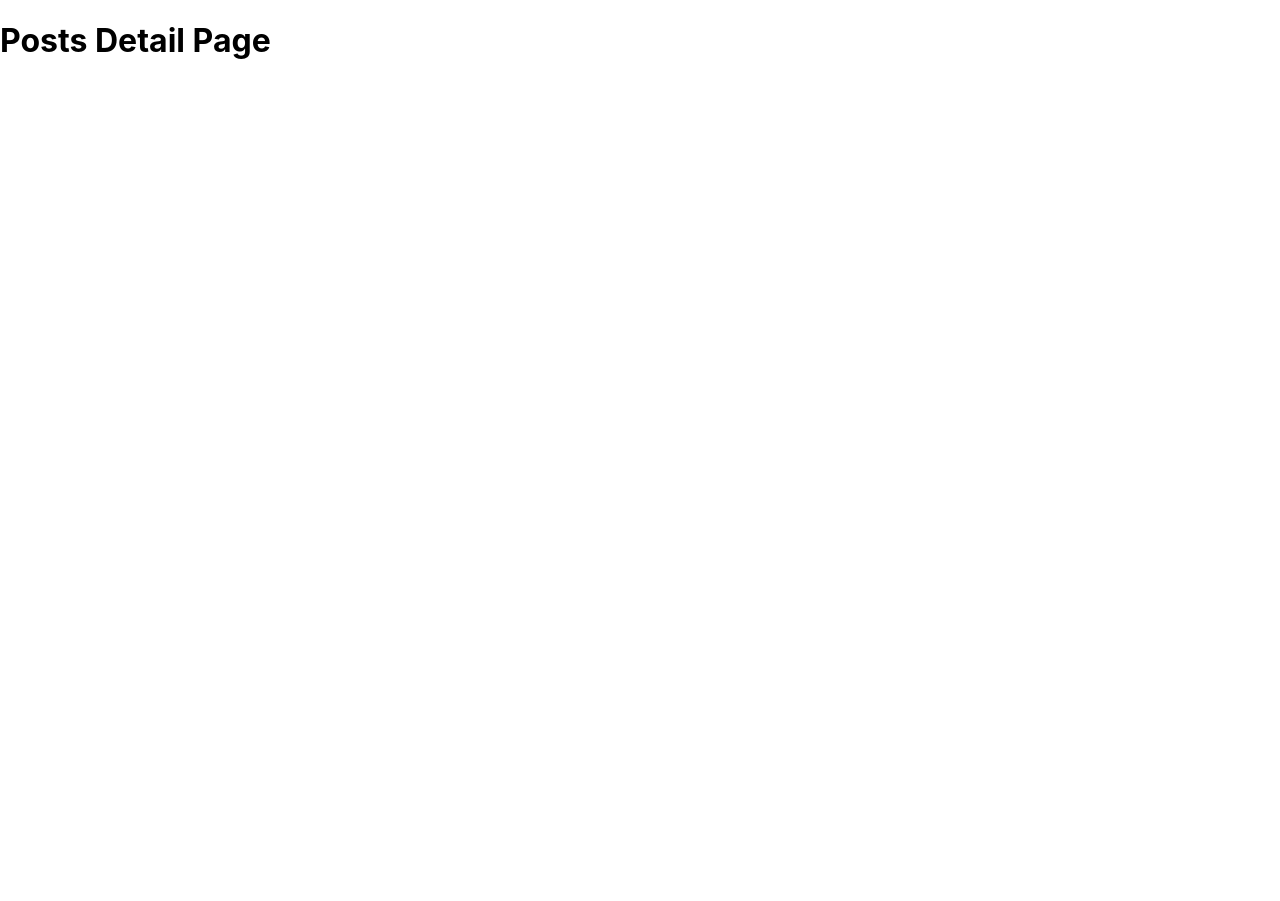
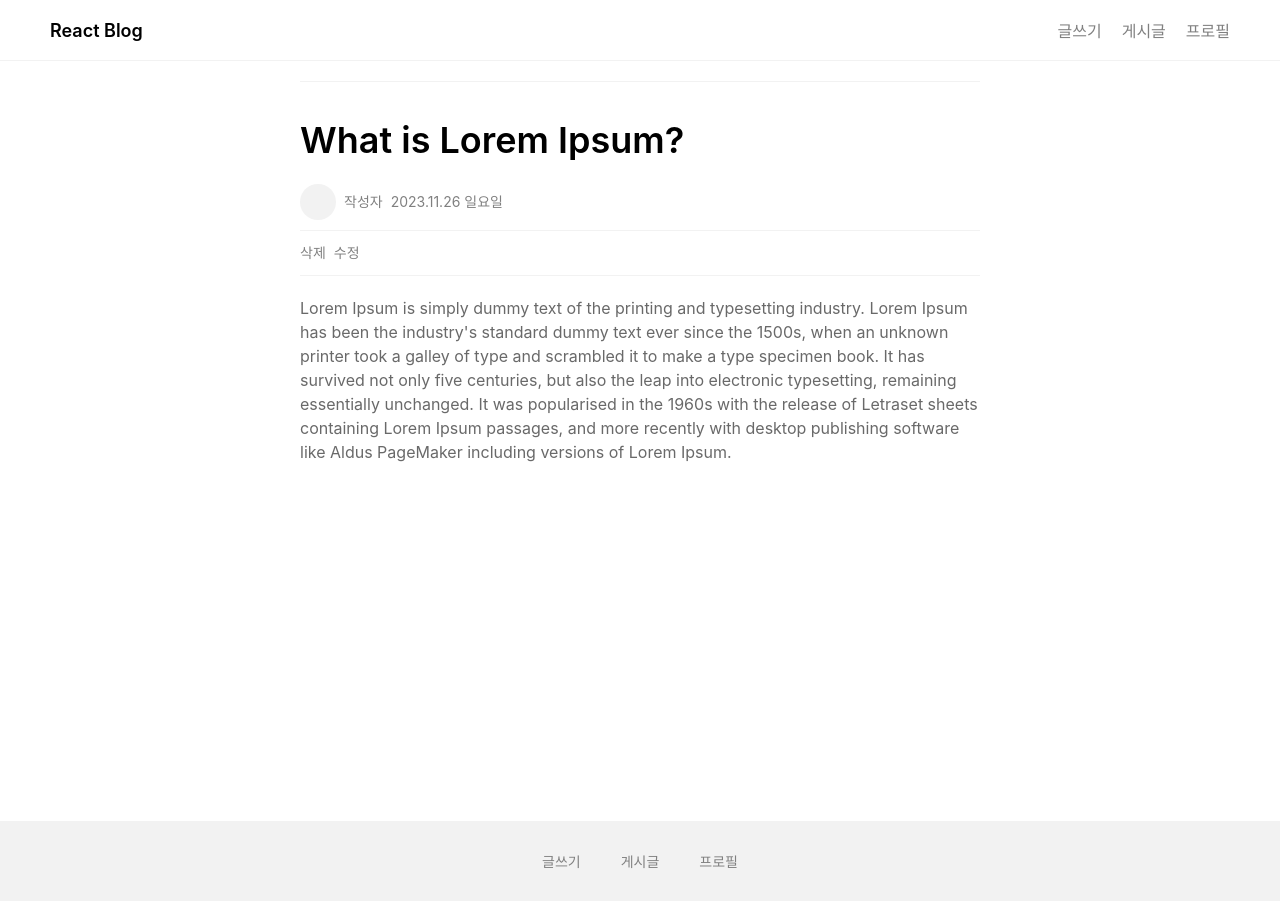
Before and after one commit to kidohy15/react-blog-app, a React (Create React App) app: page /posts/0 in a window 1280 px wide. Before the commit the page ends 800 px from the top, so only its background shows below. Built offline with nearby package versions, Linux system fonts and the light colour scheme.

Commit message:
프로필 페이지, 상세 페이지 컴포넌트 생성

```diff
--- /dev/null
+++ b/src/components/Footer.tsx
@@ -0,0 +1,11 @@
+import { Link } from "react-router-dom";
+
+export default function Footer() {
+  return (
+    <footer>
+      <Link to="/posts/new">글쓰기</Link>
+      <Link to="/posts">게시글</Link>
+      <Link to="/profile">프로필</Link>
+    </footer>
+  );
+}
--- /dev/null
+++ b/src/components/Header.tsx
@@ -0,0 +1,16 @@
+import { Link } from "react-router-dom";
+
+export default function Header() {
+  return (
+    <header className="header">
+      <Link to="/" className="header__logo">
+        React Blog
+      </Link>
+      <div>
+        <Link to="/posts/new">글쓰기</Link>
+        <Link to="/posts">게시글</Link>
+        <Link to="/profile">프로필</Link>
+      </div>
+    </header>
+  );
+}
--- /dev/null
+++ b/src/components/PostDetail.tsx
@@ -0,0 +1,25 @@
+export default function PostDetail() {
+  return (
+    <>
+      <div className="post__detail">
+        <div className="post__box">
+          <div className="post__title">
+            What is Lorem Ipsum?
+          </div>
+          <div className="post__profile-box">
+            <div className="post__profile"></div>
+            <div className="post__author-name">작성자</div>
+            <div className="post__date">2023.11.26 일요일</div>
+          </div>
+          <div className="post__utils-box">
+            <div className="post__delete">삭제</div>
+            <div className="post__edit">수정</div>
+          </div>
+          <div className="post__text">
+            Lorem Ipsum is simply dummy text of the printing and typesetting industry. Lorem Ipsum has been the industry's standard dummy text ever since the 1500s, when an unknown printer took a galley of type and scrambled it to make a type specimen book. It has survived not only five centuries, but also the leap into electronic typesetting, remaining essentially unchanged. It was popularised in the 1960s with the release of Letraset sheets containing Lorem Ipsum passages, and more recently with desktop publishing software like Aldus PageMaker including versions of Lorem Ipsum.
+          </div>
+        </div>
+      </div>
+    </>
+  );
+}
--- /dev/null
+++ b/src/components/PostList.tsx
@@ -0,0 +1,41 @@
+import { Link } from "react-router-dom";
+
+interface PostListProps {
+  hasNavigation?: boolean;
+}
+
+export default function PostList({ hasNavigation = true }: PostListProps) {
+  return (
+    <>
+      { hasNavigation && (
+        <div className="post__navigation">
+          <div className="post__navigation--active">전체</div>
+          <div>나의 글</div>
+        </div>
+      )}
+      <div className="post__list">
+        {[...Array(10)].map((e, index) => (
+          <div key={index} className="post__box">
+            <Link to={`/posts/${index}`}>
+              <div className="post__profile-box">
+                <div className="post__profile"></div>
+                <div className="post__author-name">작성자</div>
+                <div className="post__date">2023.11.26 일요일</div>
+              </div>
+              <div className="post__title">
+                게시글 {index}
+              </div>
+              <div className="post__text">
+                Lorem Ipsum is simply dummy text of the printing and typesetting industry. Lorem Ipsum has been the industry's standard dummy text ever since the 1500s, when an unknown printer took a galley of type and scrambled it to make a type specimen book. It has survived not only five centuries, but also the leap into electronic typesetting, remaining essentially unchanged. It was popularised in the 1960s with the release of Letraset sheets containing Lorem Ipsum passages, and more recently with desktop publishing software like Aldus PageMaker including versions of Lorem Ipsum.
+              </div>
+              <div className="post__utils-box">
+                <div className="post__delete">삭제</div>
+                <div className="post__edit">수정</div>
+              </div>
+            </Link>
+          </div>
+        ))}
+      </div>
+    </>
+  );
+}
--- /dev/null
+++ b/src/components/Profile.tsx
@@ -0,0 +1,18 @@
+import { Link } from "react-router-dom";
+
+export default function Profile() {
+  return (
+    <div className="profile__box">
+      <div className="flex__box-lg">
+        <div className="profile__image"></div>
+        <div>
+          <div className="profile__email">test@test.com</div>
+          <div className="profile__name">user name</div>
+        </div>
+      </div>
+      <Link to="/" className="profile__logout">
+        로그아웃
+      </Link>
+    </div>
+  );
+}
--- a/src/index.css
+++ b/src/index.css
@@ -17,11 +17,16 @@ code {
 header {
   display: flex;
   justify-content: space-between;
-  flex-direction: row-reverse; /* flex 로 요소 쌓이는게 오른쪽에서 시작하게 됨 */
+  /* flex-direction: row-reverse; flex 로 요소 쌓이는게 오른쪽에서 시작하게 됨 */
   border-bottom: 1px solid #f2f2f2;
   padding: 10px 40px;
   min-height: 40px;
   align-items: center;
+}
+header .header__logo {
+  color: black;
+  font-weight: 600;
+  font-size: 18px;
 }
 
 header a {
@@ -76,8 +81,9 @@ footer a:hover {
   font-weight: 600;
 }
 
-/* post list */
-.post__list {
+/* post list, post detail */
+.post__list,
+.post__detail {
   min-height: 90vh; /* vh = 뷰포트 기준 90% 높이 */
   padding: 20px 40px;
   text-align: center;
@@ -145,3 +151,70 @@ footer a:hover {
 .post__edit:focus {
   color: black;
 }
+
+/* post detail */
+.post__detail .post__title {
+  font-size: 36px;
+  line-height: 40px;
+}
+
+.post__detail .post__utils-box {
+  padding: 10px 0px;
+  border-top: 1px solid #f2f2f2;
+  border-bottom: 1px solid #f2f2f2;
+  flex-direction: row;
+}
+
+.post__detail .post__profile-box {
+  padding: 10px 0px;
+}
+
+.post__detail .post__text {
+  padding: 20px 0px;
+}
+
+/* profile */
+.profile__box {
+  display: flex;
+  gap: 18px;
+  align-items: center;
+  font-size: 18px;
+  margin: 0 auto;
+  max-width: 680px;
+  text-align: left;
+  line-height: 24px;
+  justify-content: space-between;
+  padding: 20px;
+}
+
+.flex__box-lg {
+  display: flex;
+  gap: 18px;
+  align-items: center;
+}
+
+.profile__image {
+  width: 72px;
+  height: 72px;
+  background-color: #f2f2f2;
+  border-radius: 50%;
+}
+
+.profile__name {
+  font-size: 16px;
+  padding-top: 4px;
+}
+
+.profile__email {
+  font-weight: 500;
+}
+
+.profile__logout {
+  color: gray;
+  font-size: 14px;
+}
+
+.profile__logout:hover,
+.profile__logout:focus {
+  color: black;
+}
--- a/src/pages/home/index.tsx
+++ b/src/pages/home/index.tsx
@@ -1,47 +1,14 @@
 import { Link } from "react-router-dom"
+import Header from "../../components/Header"
+import Footer from "../../components/Footer"
+import PostList from "../../components/PostList"
 
 export default function Home() {
   return (
     <div>
-      <header>
-        <div>
-          <Link to="/posts/new">글쓰기</Link>
-          <Link to="/posts">게시글</Link>
-          <Link to="/profile">프로필</Link>
-        </div>
-      </header>
-      <div className="post__navigation">
-        <div className="post__navigation--active">전체</div>
-        <div>나의 글</div>
-      </div>
-      <div className="post__list">
-        {[...Array(10)].map((e, index) => (
-          <div key={index} className="post__box">
-            <Link to={`/posts/${index}`}>
-              <div className="post__profile-box">
-                <div className="post__profile"></div>
-                <div className="post__author-name">작성자</div>
-                <div className="post__date">2023.11.26 일요일</div>
-              </div>
-              <div className="post__title">
-                게시글 {index}
-              </div>
-              <div className="post__text">
-                Lorem Ipsum is simply dummy text of the printing and typesetting industry. Lorem Ipsum has been the industry's standard dummy text ever since the 1500s, when an unknown printer took a galley of type and scrambled it to make a type specimen book. It has survived not only five centuries, but also the leap into electronic typesetting, remaining essentially unchanged. It was popularised in the 1960s with the release of Letraset sheets containing Lorem Ipsum passages, and more recently with desktop publishing software like Aldus PageMaker including versions of Lorem Ipsum.
-              </div>
-              <div className="post__utils-box">
-                <div className="post__delete">삭제</div>
-                <div className="post__edit">수정</div>
-              </div>
-            </Link>
-          </div>
-        ))}
-      </div>
-      <footer>
-        <Link to="/posts/new">글쓰기</Link>
-        <Link to="/posts">게시글</Link>
-        <Link to="/profile">프로필</Link>
-      </footer>
+      <Header />
+      <PostList />
+      <Footer />
     </div>
   )
 }
--- a/src/pages/posts/detail.tsx
+++ b/src/pages/posts/detail.tsx
@@ -1,5 +1,13 @@
-export default function PostDetail () {
+import Footer from "../../components/Footer"
+import Header from "../../components/Header"
+import PostDetail from "../../components/PostDetail"
+
+export default function PostPage() {
   return (
-    <h1>Posts Detail Page</h1>
+    <>
+      <Header />
+      <PostDetail />
+      <Footer />
+    </>
   )
 }
--- a/src/pages/posts/index.tsx
+++ b/src/pages/posts/index.tsx
@@ -1,5 +1,13 @@
-export default function PostList () {
+import Footer from "../../components/Footer";
+import Header from "../../components/Header";
+import PostList from "../../components/PostList";
+
+export default function PostsPage () {
   return (
-    <h1>Post List Page</h1>
+    <>
+      <Header />
+      <PostList hasNavigation={false} />
+      <Footer />
+    </>
   )
 }
--- a/src/pages/posts/new.tsx
+++ b/src/pages/posts/new.tsx
@@ -1,5 +1,12 @@
+import Footer from "../../components/Footer";
+import Header from "../../components/Header";
+
 export default function PostNew () {
   return (
-    <h1>Post New Page</h1>
+    <>
+      <Header />
+      <div>Post form</div>
+      <Footer />
+    </>
   )
 }
--- a/src/pages/profile/index.tsx
+++ b/src/pages/profile/index.tsx
@@ -1,5 +1,15 @@
+import Footer from "../../components/Footer";
+import Header from "../../components/Header";
+import PostList from "../../components/PostList";
+import Profile from "../../components/Profile";
+
 export default function ProfilePage () {
   return (
-    <h1>Profile Page</h1>
+    <>
+      <Header />
+      <Profile />
+      <PostList hasNavigation={false} />
+      <Footer />
+    </>
   )
 }
```
